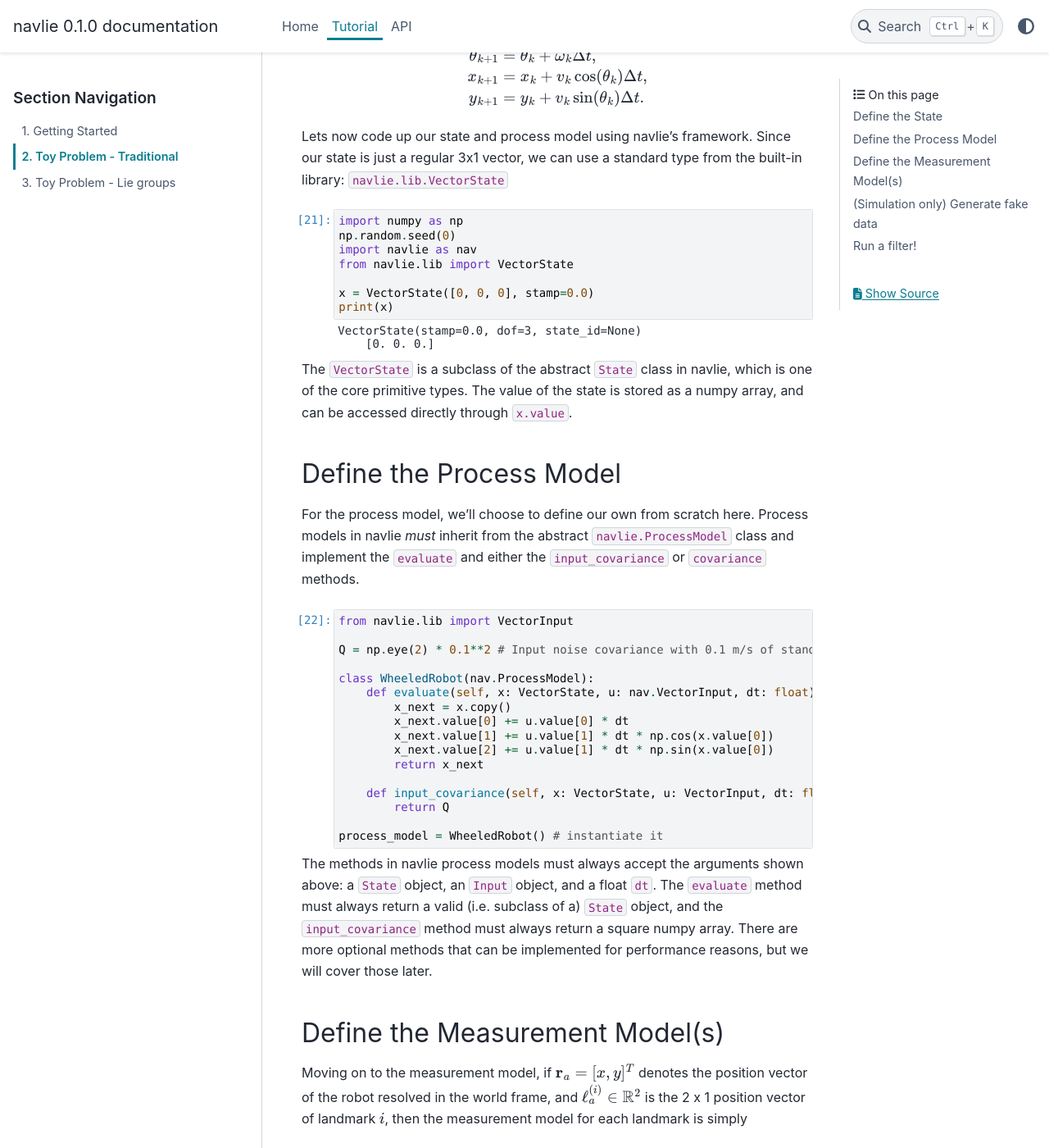
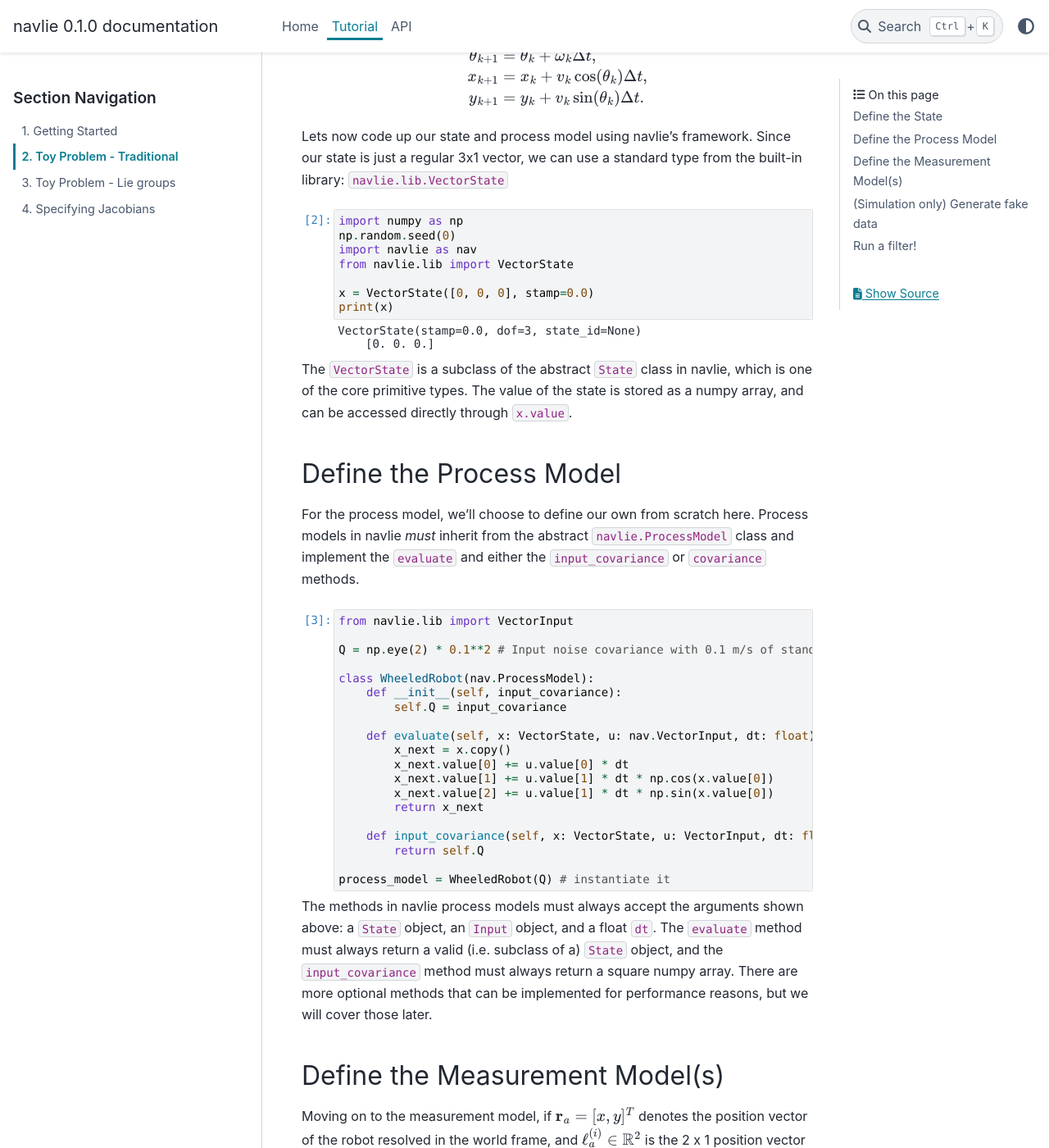
Before and after one commit to decargroup/navlie, a Sphinx documentation site: the page built from docs/source/tutorial/traditional.ipynb, in a window 1280 px wide and 1400 px high, scrolled down 839 px. Shown: the whole window at 82% size. Built offline with Sphinx 7.4.7 and the PyData theme 0.15.4, drawn with Linux system fonts in a browser that asks for light colours.

Commit message:
Added section on implementing jacobians

```diff
--- a/docs/source/tutorial.rst
+++ b/docs/source/tutorial.rst
@@ -10,3 +10,4 @@
    1. Getting Started <self>
    2. Toy Problem - Traditional <./tutorial/traditional.ipynb>
    3. Toy Problem - Lie groups <./tutorial/lie_groups.ipynb>
+   4. Specifying Jacobians <./tutorial/jacobians.ipynb>
```
Also changed, not shown: docs/source/tutorial/jacobians.ipynb (added), docs/source/tutorial/lie_groups.ipynb, docs/source/tutorial/traditional.ipynb.
